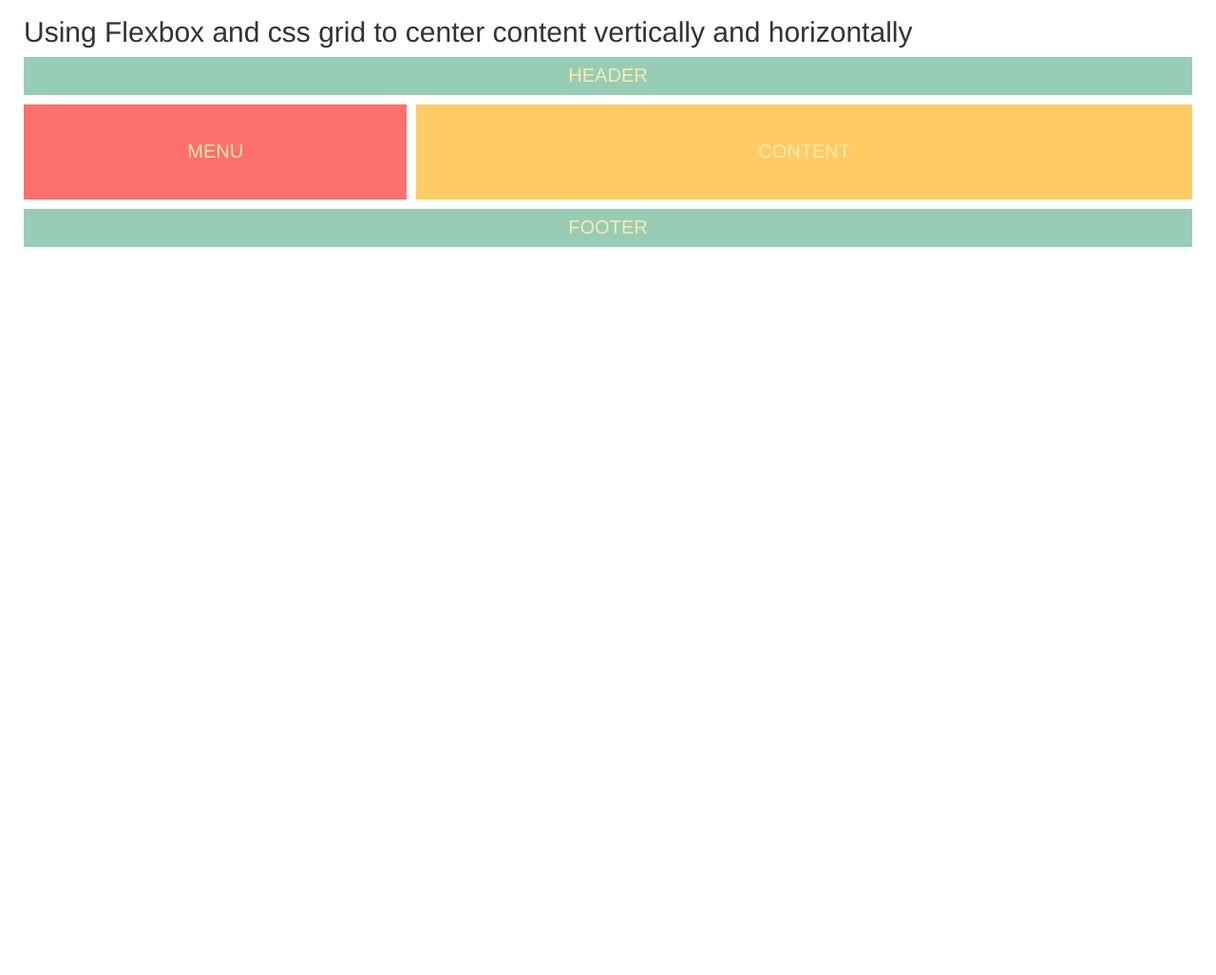
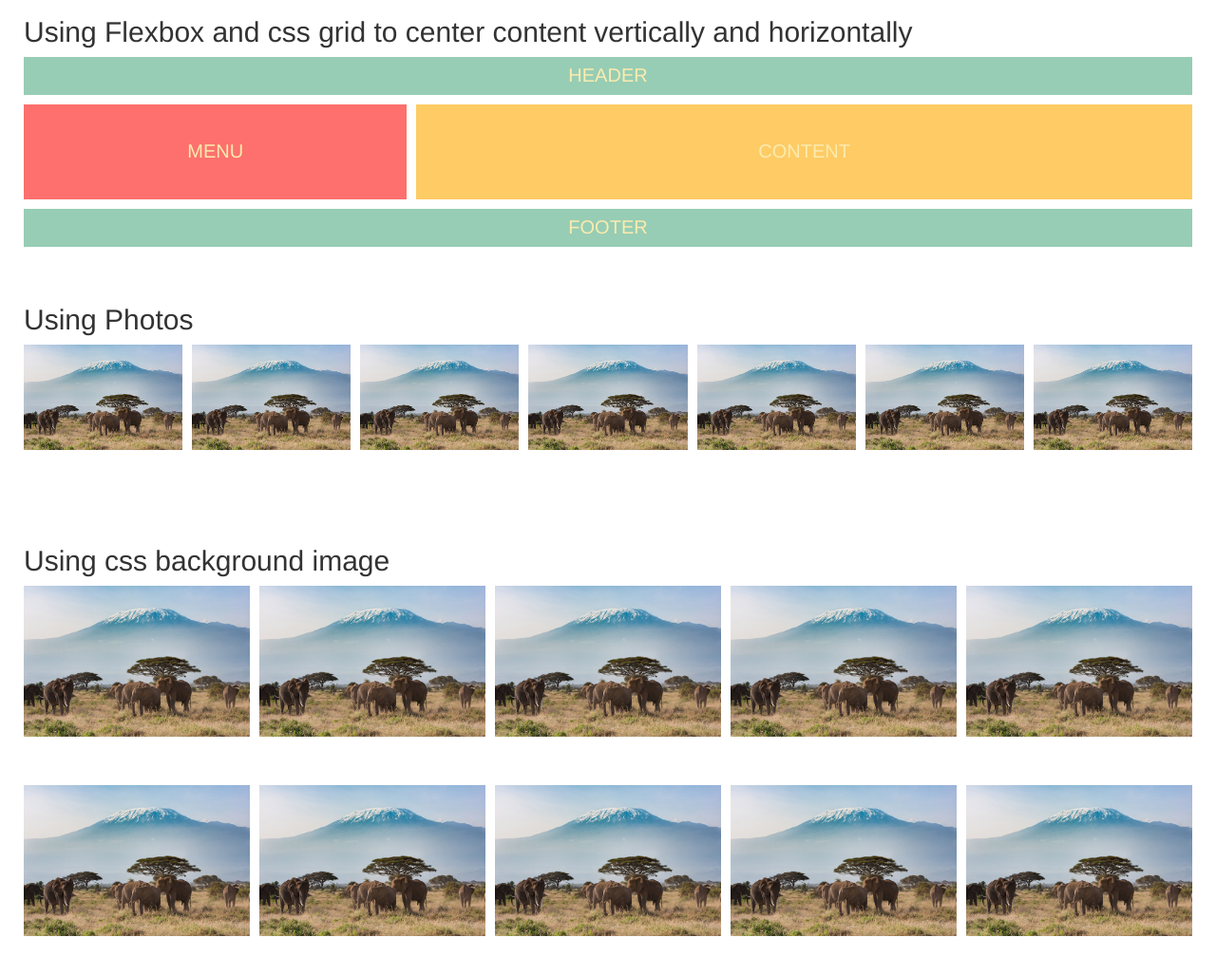
Before and after one commit to nchemsak/css-grid, a website: page index.html in a window 1280 px wide. Shown: the part 865-1892 px from the top of the page at 95% size. Before the commit the page ends 1165 px from the top, so only its background shows below. Drawn offline with Linux system fonts and the light colour scheme.

Commit message:
added photos

```diff
--- a/css/styles.scss
+++ b/css/styles.scss
@@ -194,3 +194,31 @@ body {
         }
     }
 }
+// using photos
+.wrapper7 {
+    display: grid;
+    grid-template-columns: repeat(7, 1fr);
+    grid-gap: 10px;
+    img {
+        display: block;
+        max-width: 100%;
+        height: auto;
+    }
+}
+
+.wrapper8 {
+    display: grid;
+    grid-template-columns: repeat(5, 1fr);
+    grid-gap: 10px;
+     grid-auto-rows: 200px;
+    div {
+        background-image: url("/images/elephants.jpg");
+        background-size: contain;
+        background-repeat: no-repeat;
+    }
+    img {
+        display: block;
+        max-width: 100%;
+        height: auto;
+    }
+}
--- a/index.html
+++ b/index.html
@@ -17,7 +17,6 @@
     <!-- ########################### BODY - BEGIN ############################## -->
     <!-- ############################# SCRIPTS ################################# -->
     <h1>CSS Grid</h1>
-
     <h2>Can easily create columns that aren't divible by 12</h2>
     <div class="wrapper3">
         <div>1</div>
@@ -52,8 +51,9 @@
         <div>18</div>
         <div>19</div>
     </div>
-    <br /><br />
-    <h2>use list instead of div</h2>
+    <br />
+    <br />
+    <h2>use ul or div.  ul example:</h2>
     <div class="wrapper5">
         <ul>
             <li>1</li>
@@ -63,9 +63,9 @@
             <li>5</li>
         </ul>
     </div>
-      <br />
     <br />
-        <h2>items move when resizing to mobile view via css only.</h2>
+    <br />
+    <h2>items move when resizing to mobile view via css only.</h2>
     <div class="wrapper1">
         <section class="header">HEADER</section>
         <section class="menu">MENU</section>
@@ -83,6 +83,33 @@
     </div>
     <br />
     <br />
+    <h2>Using Photos</h2>
+    <div class="wrapper7">
+        <div><img src="/images/elephants.jpg" /></div>
+        <div><img src="/images/elephants.jpg" /></div>
+        <div><img src="/images/elephants.jpg" /></div>
+        <div><img src="/images/elephants.jpg" /></div>
+        <div><img src="/images/elephants.jpg" /></div>
+        <div><img src="/images/elephants.jpg" /></div>
+        <div><img src="/images/elephants.jpg" /></div>
+    </div>
+    <br />
+    <br />
+    <br />
+    <br />
+    <h2>Using css background image</h2>
+    <div class="wrapper8">
+        <div></div>
+        <div></div>
+        <div></div>
+        <div></div>
+        <div></div>
+        <div></div>
+        <div></div>
+        <div></div>
+        <div></div>
+        <div></div>
+    </div>
     <script src="lib/jquery-3.2.1.min.js"></script>
     <script src="lib/bootstrap-3.3.7-dist/js/bootstrap.min.js"></script>
     <script>
```
Also changed, not shown: css/styles.min.css, images/elephants.jpg (added).
